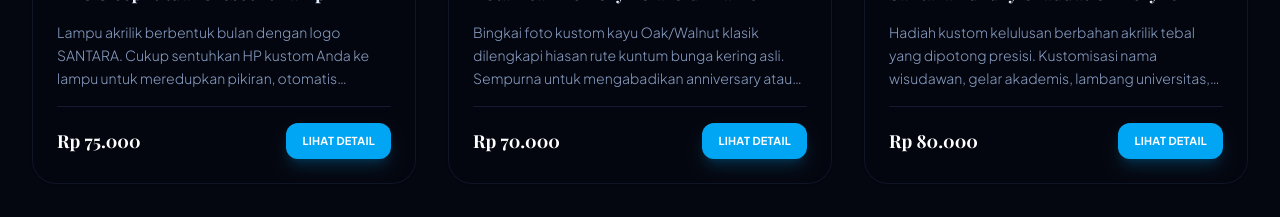
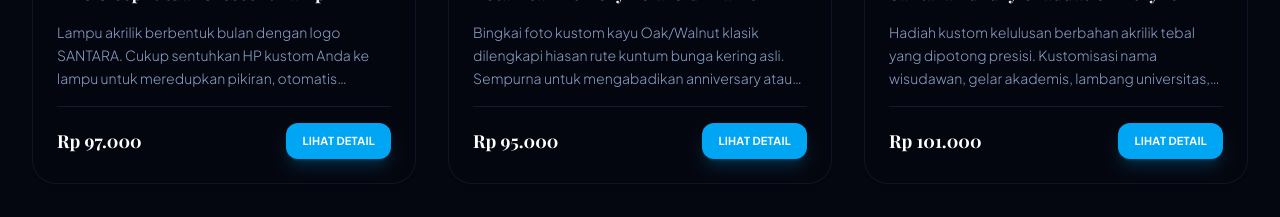
Before and after one commit to marbunheri69-maker/santara, a React (Vite) app: page / in a window 1280 px wide. Shown: the part 1340-1557 px from the top of the page. Built offline with nearby package versions, Linux system fonts and the light colour scheme; a web font is replaced by a local one.

Commit message:
perbaiki harga

```diff
--- a/src/App.tsx
+++ b/src/App.tsx
@@ -54,7 +54,7 @@ const [activeWorkspace, setActiveWorkspace] = useState<'nfc' | 'memory' | 'gradu
   const productsData: Record<string, ProductDetail> = {
     nfc: {
       title: "NFC Sleep Ritual Crescent Lamp",
-      price: "Rp 75.000",
+      price: "Rp 97.000",
       badges: ["Smart NFC", "Sleep Ritual", "Aesthetic"],
       // Sediakan path gambar kedua kamu atau gunakan placeholder sementara ini dulu
       images: [NFC_LAMP_IMG, "/images/lampu2.jpeg"],
@@ -63,7 +63,7 @@ const [activeWorkspace, setActiveWorkspace] = useState<'nfc' | 'memory' | 'gradu
     },
     memory: {
       title: "Botanical Memory Polaroid Frame",
-      price: "Rp 70.000",
+      price: "Rp 95.000",
       badges: ["Dried Flowers", "Polaroid Vibes", "Couple Gift"],
       images: [MEMORY_FRAME_IMG, "/images/bingkai2.jpeg"],
       desc: "Bingkai foto kustom kayu Oak/Walnut klasik dilengkapi hiasan rute kuntum bunga kering asli (pink sakura/lavender) hasil kurasi floris kami. Sempurna untuk mengabadikan anniversary atau merayakan jalinan persahabatan manis.",
@@ -71,7 +71,7 @@ const [activeWorkspace, setActiveWorkspace] = useState<'nfc' | 'memory' | 'gradu
     },
     graduation: {
       title: "Santara Luxury Graduation Acrylic",
-      price: "Rp 80.000",
+      price: "Rp 101.000",
       badges: ["8mm Thick Acrylic", "Laser Engraved", "Graduation"],
       images: [GRAD_PLAQUE_IMG, "/images/graduestio1.jpeg"],
       desc: "Hadiah kustom kelulusan berbahan akrilik tebal yang dipotong presisi. Kustomisasi nama wisudawan, gelar akademis, lambang universitas, ucapan selamat, dan sematkan portrait terbaik wisudawan ke dalam plakat meja premium.",
@@ -321,7 +321,7 @@ const [activeWorkspace, setActiveWorkspace] = useState<'nfc' | 'memory' | 'gradu
             onClick={(e) => e.stopPropagation()}
           >
             <span className="font-serif text-base sm:text-lg font-bold text-brand-brown-900">
-              Rp 75.000
+              Rp 97.000
             </span>
 
             <button
@@ -372,7 +372,7 @@ const [activeWorkspace, setActiveWorkspace] = useState<'nfc' | 'memory' | 'gradu
             onClick={(e) => e.stopPropagation()}
           >
             <span className="font-serif text-base sm:text-lg font-bold text-brand-brown-900">
-              Rp 70.000
+              Rp 95.000
             </span>
 
             <button
@@ -423,7 +423,7 @@ const [activeWorkspace, setActiveWorkspace] = useState<'nfc' | 'memory' | 'gradu
             onClick={(e) => e.stopPropagation()}
           >
             <span className="font-serif text-base sm:text-lg font-bold text-brand-brown-900">
-              Rp 80.000
+              Rp 101.000
             </span>
 
             <button
--- a/src/components/AestheticFooter.tsx
+++ b/src/components/AestheticFooter.tsx
@@ -68,11 +68,6 @@ export default function AestheticFooter({ onNavigateWorkspace }: AestheticFooter
         {/* Copyright & Bottom Info */}
         <div className="mt-8 flex flex-col md:flex-row items-center justify-between text-[11px] text-slate-400 font-medium space-y-3 md:space-y-0">
           <p>© 2026 SANTARA Creative. All rights reserved.</p>
-          <div className="flex items-center gap-1.5">
-            <span>Handmade with</span>
-            <Heart className="w-3 h-3 text-purple-400 fill-purple-400 animate-pulse" />
-            <span className="text-slate-300">in Indonesia for Couple & Cozy Home Bedroom</span>
-          </div>
         </div>
       </div>
     </footer>
```
